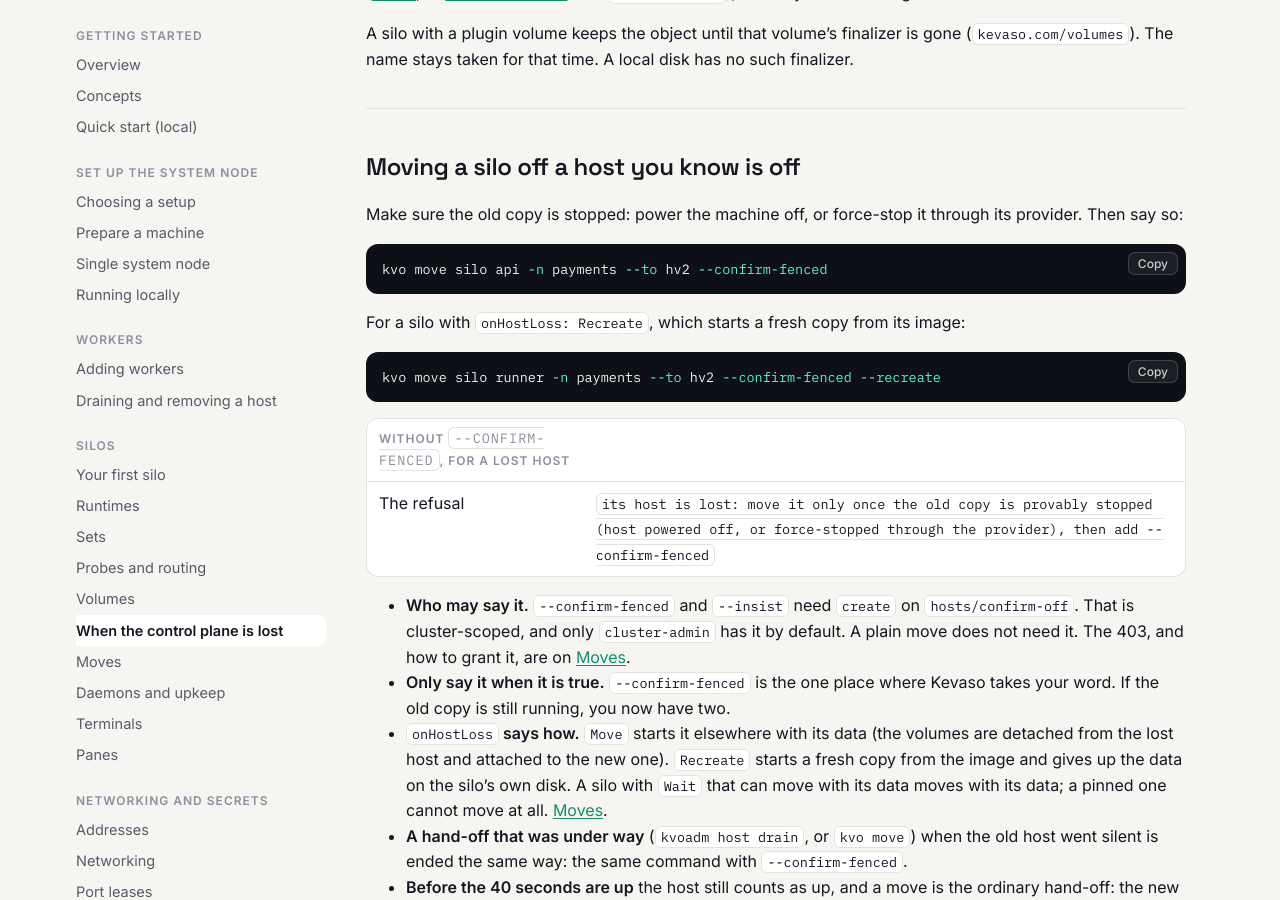
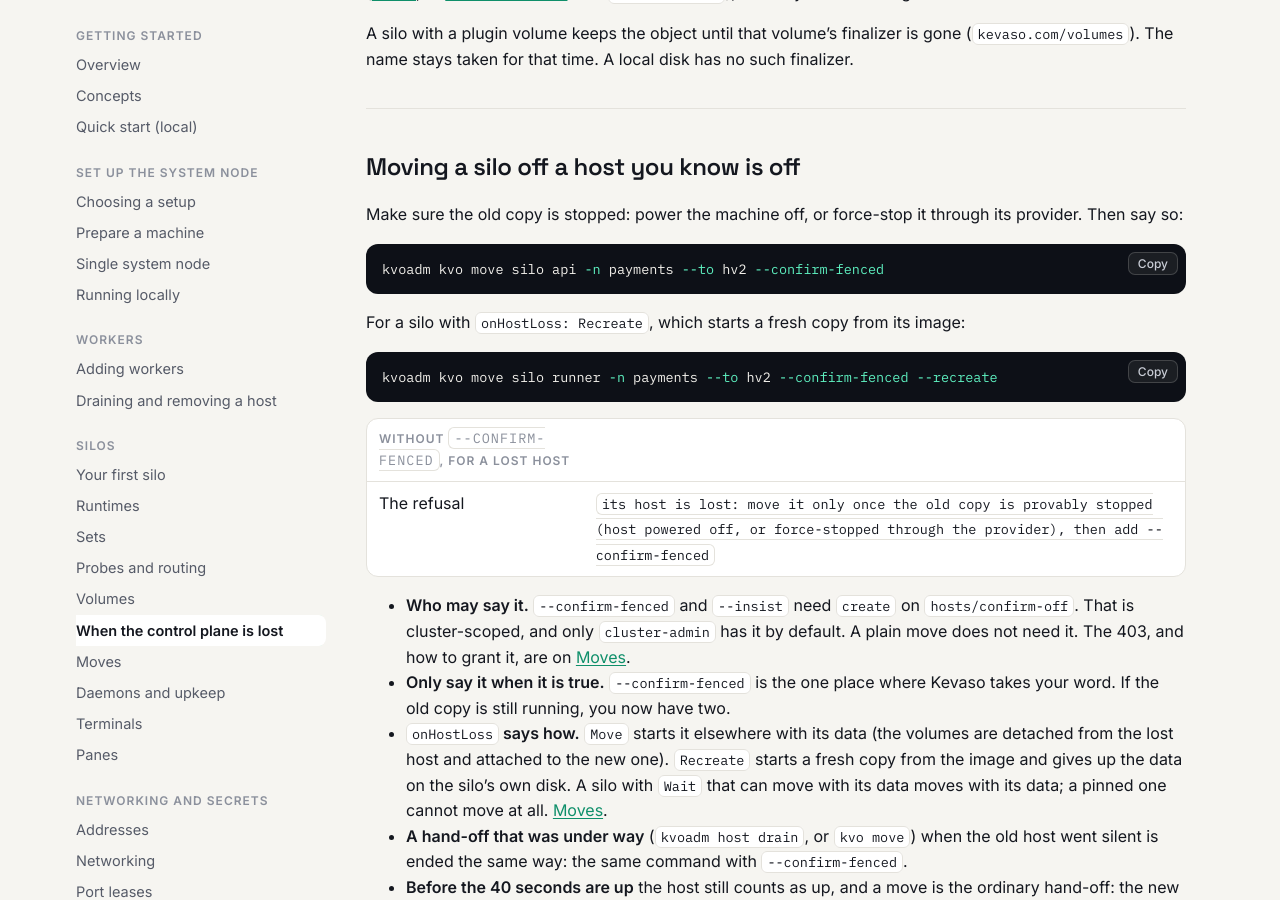
Before and after one commit to dlebee/kevaso-docs, a Jekyll site: the page built from silos/control-plane-loss.md, in a window 1280 px wide and 900 px high, scrolled down 2693 px. Built offline with Jekyll 4.4.1, drawn with Linux system fonts in a browser that asks for light colours.

Commit message:
Saying a dead host's copy is off is the admin's: kvoadm kvo move … --confirm-fenced
Co-Authored-By: Claude Opus 5.5 <noreply@anthropic.com>
Signed-off-by: David Lebee <david@lebee.info>

````diff
--- a/silos/control-plane-loss.md
+++ b/silos/control-plane-loss.md
@@ -99,13 +99,13 @@ Make sure the old copy is stopped: power the machine off, or force-stop it throu
 Then say so:
 
 ```bash
-kvo move silo api -n payments --to hv2 --confirm-fenced
+kvoadm kvo move silo api -n payments --to hv2 --confirm-fenced
 ```
 
 For a silo with `onHostLoss: Recreate`, which starts a fresh copy from its image:
 
 ```bash
-kvo move silo runner -n payments --to hv2 --confirm-fenced --recreate
+kvoadm kvo move silo runner -n payments --to hv2 --confirm-fenced --recreate
 ```
 
 | Without `--confirm-fenced`, for a lost host | |
````
Also changed, not shown: access.md (+1 -1 lines), workers/host-loss.md (+1 -1 lines).
